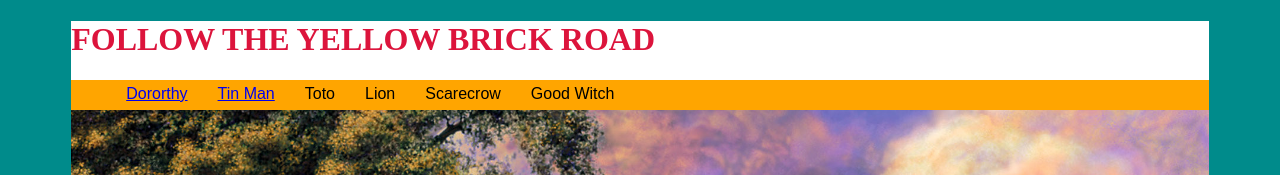
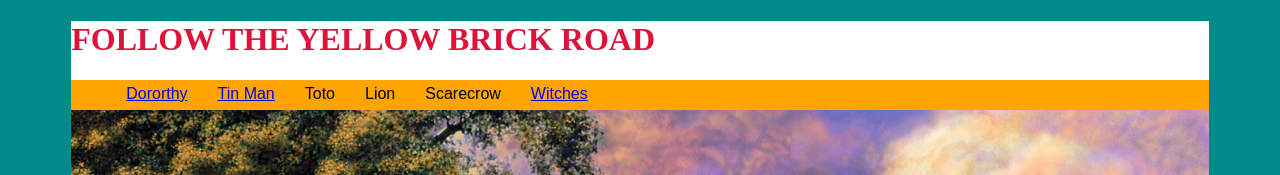
Before and after one commit to brendalong/D19-html-css, a plain HTML site: page index.html in a window 1280 px wide. Shown: the top 175 px of the page. Drawn offline with Linux system fonts and the light colour scheme.

Commit message:
index with witches

```diff
--- a/index.html
+++ b/index.html
@@ -18,7 +18,7 @@
 						<li>Toto</li>
 						<li>Lion</li>
 						<li>Scarecrow</li>
-						<li>Good Witch</li>
+						<li><a href="witches.html">Witches</a></li>
 					</ul>
 				</nav>
 			</header>
```
